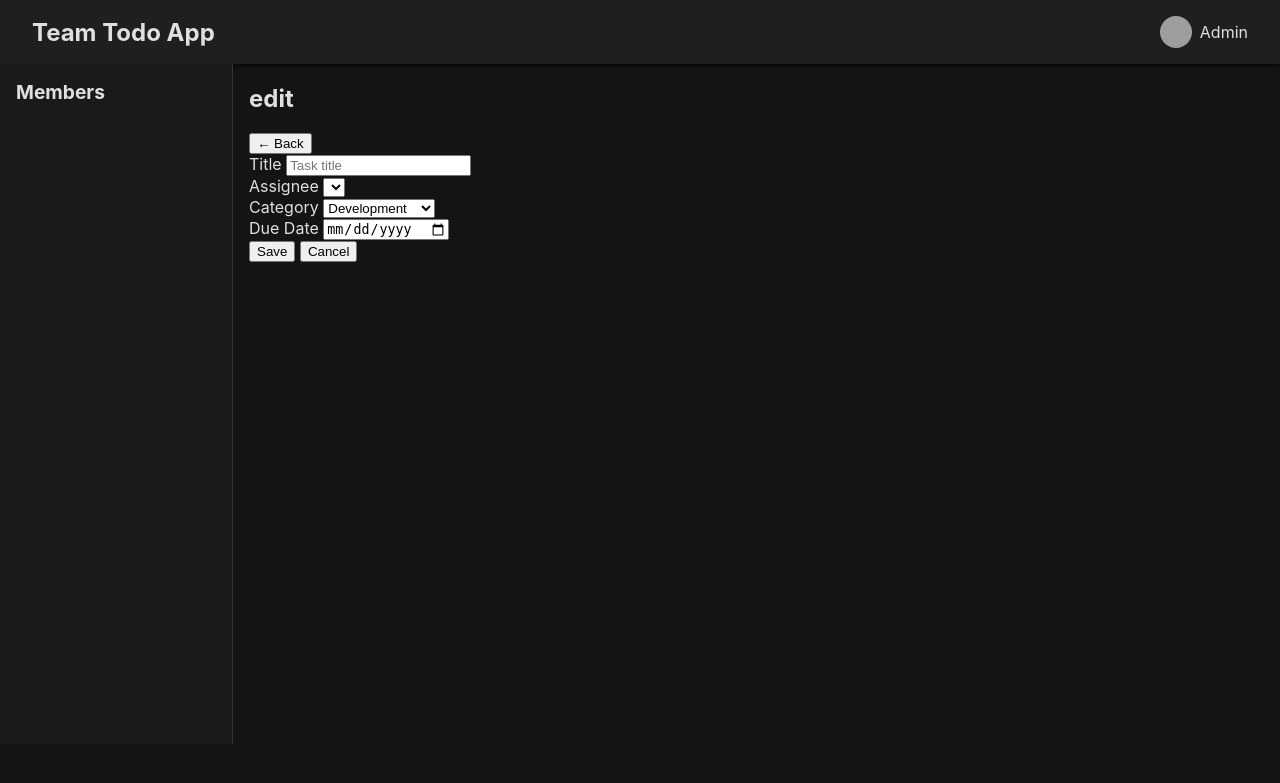
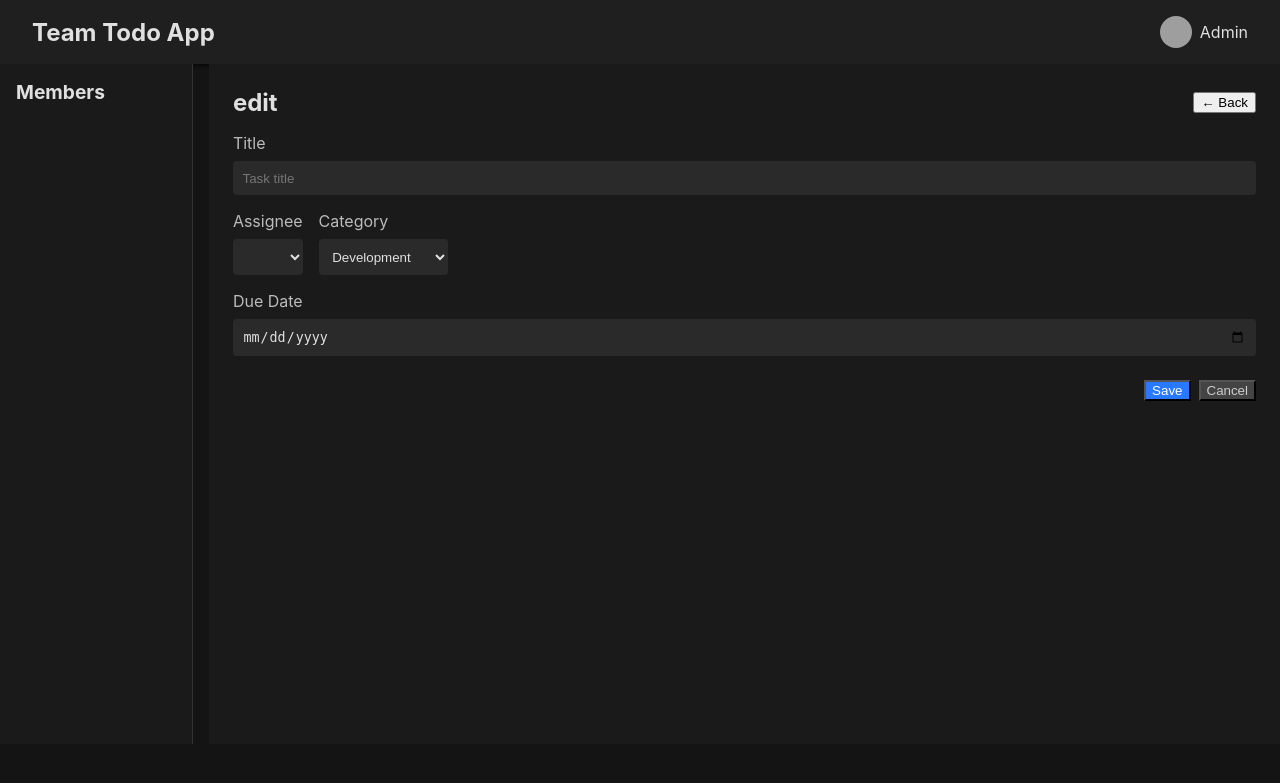
Before and after one commit to nosu0135/team-todo-app, a Django app: template todo/templates/todo/detail.html in a window 1280 px wide. Shown: the top 783 px of the page. Run offline with Django 5.2, Linux system fonts and the light colour scheme; the template is opened without the code that fills it, so the values that code supplies are empty; grey boxes are pictures that could not be loaded.

Commit message:
Update detail.css

```diff
--- a/todo/static/todo/css/detail.css
+++ b/todo/static/todo/css/detail.css
@@ -1,3 +1,4 @@
+@charset "utf-8";
 /* detail-task.css */
 body {
   margin: 0;
@@ -49,66 +50,32 @@ body {
   border-radius: 50%;
   margin-right: 0.5rem;
 }
-
- .detail-container {
-    max-width:600px;
-    margin:2rem auto;
-    background:#1e1e1e;
-    padding:1.5rem;
-    border-radius:8px;
-    box-shadow:0 2px 8px rgba(0,0,0,0.7); }
-
-.detail-container header h2 {
-    color:#fff;
-    font-size:1.4rem;
-    margin-bottom:1rem; }
-
-.detail-card h3 {
-    color:#fff;
-    font-size:1.3rem;
-    margin-bottom:1rem; }
-
-.metadata {
-    display:flex;
-    gap:1rem;
-    font-size:0.9rem;
-    color:#bbb;
-    margin-bottom:1rem; }
-
-.detail-card textarea {
-    width:100%;
-    height:100px;
-    padding:0.6rem;
-    border:none;
-    border-radius:4px;
-    background:#2a2a2a;
-    color:#e0e0e0;
-    margin-bottom:1rem;
-    resize:none; }
-
-.progress-bar {
-    background:#2a2a2a;
-    border-radius:4px;
-    height:10px;
-    overflow:hidden;
-    margin-bottom:1.5rem; }
-
-.progress {
-    background:#2979ff;
-    height:100%; }
-
-.detail-actions {
-    display:flex;
-    justify-content:flex-end;
-    gap:0.5rem; }
-
-.detail-actions .btn.edit {
-    background:#ffca28;
-    color:#000; }
-
-.detail-actions .btn.back {
-    background:#444;
-    color:#ccc; }
-
-.detail-actions .btn.back:hover {
-    background:#555; }
+.add-task {
+  background-color: #1a1a1a;
+  padding: 1.5rem;
+  border-radius: 0px;
+  max-width: 100%;
+  width: 100%;
+}
+.add-header {
+  display: flex;
+  justify-content: space-between;
+  align-items: center;
+  margin-bottom: 1rem;
+}
+.add-header h2 { color: #e0e0e0; margin: 0; }
+.add-task-form .form-group { margin-bottom: 1rem; }
+.add-task-form label { display: block; color: #bbb; margin-bottom: 0.5rem; }
+.add-task-form input, .add-task-form select {
+  width: 100%; padding: 0.6rem;
+  border: none; border-radius: 4px;
+  background-color: #2a2a2a; color: #e0e0e0;
+}
+.form-row { display: flex; gap: 1rem; }
+.form-actions {
+  display: flex; justify-content: flex-end;
+  gap: 0.5rem; margin-top: 1.5rem;
+}
+.btn-save { background-color: #2979ff; color: #fff; }
+.btn-cancel { background-color: #444; color: #ccc; }
+.btn-cancel:hover { background-color: #555; }
```
Lines whose indentation alone changed are shown as unchanged.
